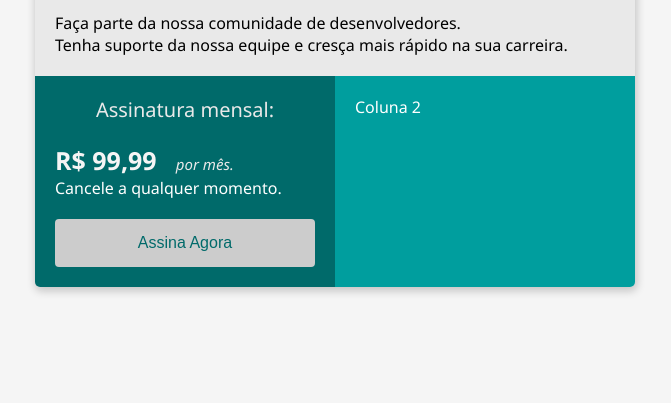
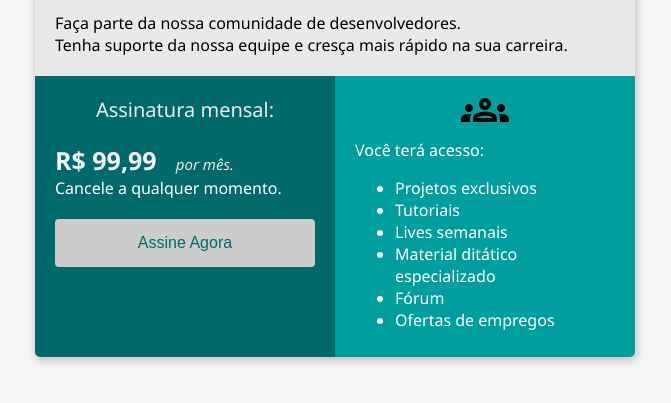
Before and after one commit to Dantas853/bootcamp-dantas-modulo2, a plain HTML site: page index.html in a window 1280 px wide. Shown: the part 383-786 px from the top of the page, without its empty margins (305-976 px from the left). Drawn offline with Linux system fonts and the light colour scheme.

Commit message:
tags ul e li da segunda coluna e icone group

```diff
--- a/index.html
+++ b/index.html
@@ -56,7 +56,7 @@
         .col-2{
             background-color: #009E9E;
             width: 50%;
-            padding: 20px;
+            padding: 10px 20px;
             color: #FFFFFF;
 
         }
@@ -102,6 +102,11 @@
         .button:hover{
             background-color: #E9E9E9;
         }
+        .image-group{
+            text-align: center;
+            color: #FFFFFF;
+
+        }
     </style>
 
 
@@ -132,10 +137,25 @@
             <div>
                 Cancele a qualquer momento.
             </div>
-               <button class="button">Assina Agora</button>
+               <button class="button">Assine Agora</button>
             </div>
             <div class="col-2">
-                Coluna 2
+
+                <div class="image-group">
+                 <object data="groups_FILL0_wght400_GRAD0_opsz24.svg" type="image/svg+xml"></object>
+                </div>
+                <div>
+                    Você terá acesso:
+                </div>
+                <ul>
+                    <li>Projetos exclusivos</li>
+                    <li>Tutoriais</li>
+                    <li>Lives semanais</li>
+                    <li>Material ditático especializado</li>
+                    <li>Fórum</li>
+                    <li>Ofertas de empregos</li>
+
+                </ul>
             </div>
         </div>
     </div>
```
Also changed, not shown: groups_FILL0_wght400_GRAD0_opsz24.svg (added).
